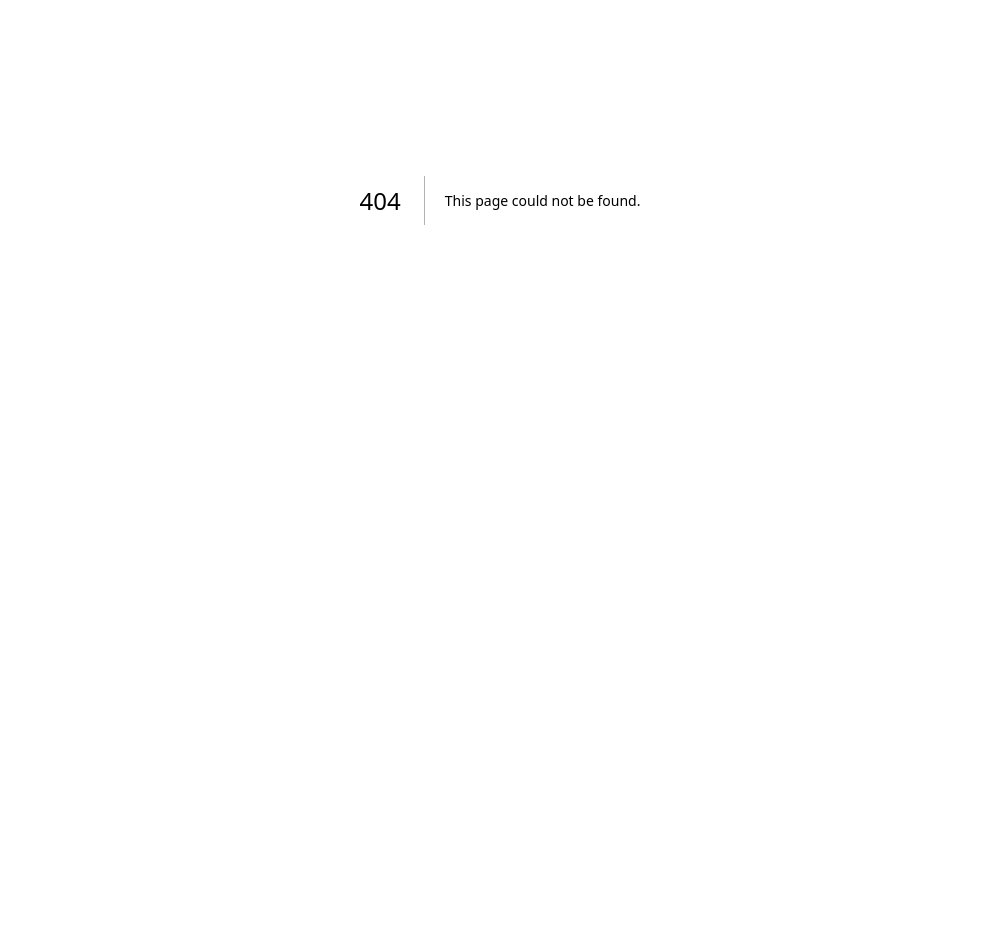
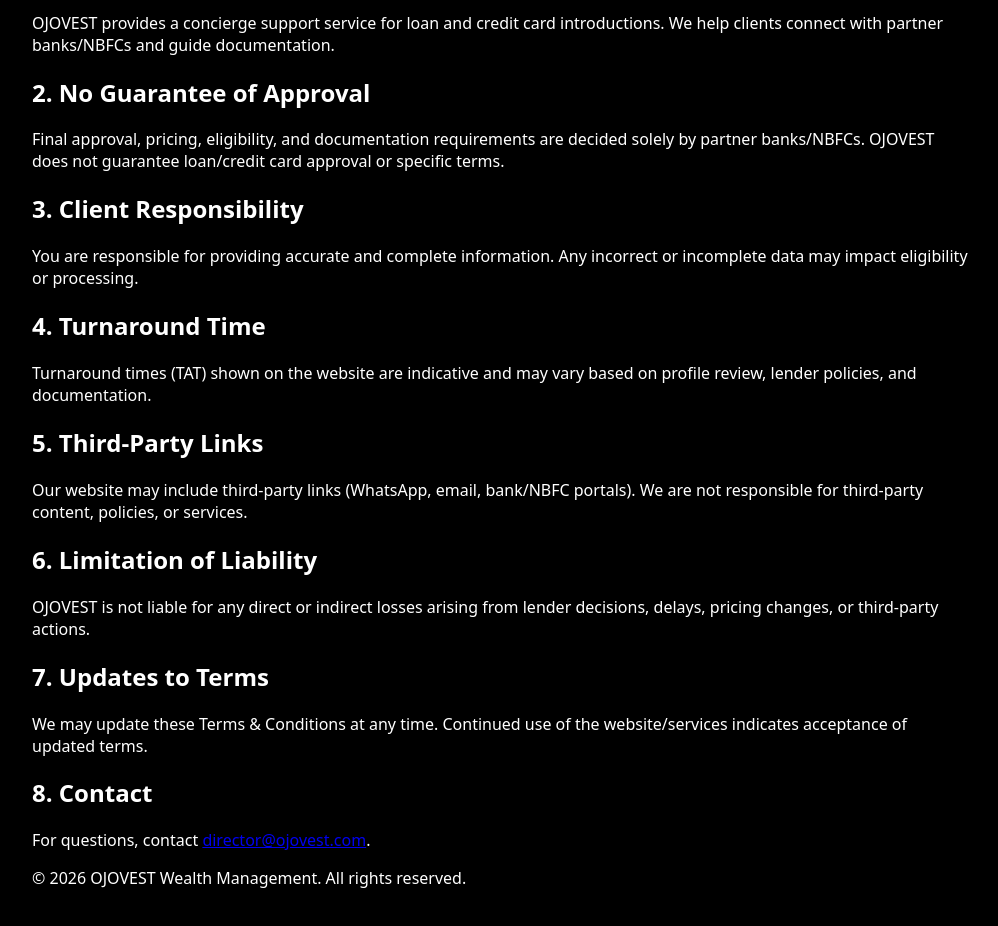
Before and after one commit to ojovest/ojovest, a Next.js app: page /terms in a window 1280 px wide. Before the commit this address had no page. Shown: the part 200-1126 px from the top of the page, without its empty margins (140-1138 px from the left). Before the commit the page ends 800 px from the top, so only its background shows below. Built offline with nearby package versions, Linux system fonts and the light colour scheme.

Commit message:
Create page.js

```diff
--- /dev/null
+++ b/app/terms/page.js
@@ -0,0 +1,71 @@
+export default function TermsPage() {
+  return (
+    <main className="container">
+      <section className="legal">
+        <h1 className="legalTitle">Terms &amp; Conditions</h1>
+
+        <p className="legalText">
+          Welcome to <strong>OJOVEST Wealth Management</strong>. By accessing our
+          website or contacting us via WhatsApp/email, you agree to the following
+          Terms &amp; Conditions.
+        </p>
+
+        <h2 className="legalHeading">1. Nature of Service</h2>
+        <p className="legalText">
+          OJOVEST provides a concierge support service for loan and credit card
+          introductions. We help clients connect with partner banks/NBFCs and
+          guide documentation.
+        </p>
+
+        <h2 className="legalHeading">2. No Guarantee of Approval</h2>
+        <p className="legalText">
+          Final approval, pricing, eligibility, and documentation requirements
+          are decided solely by partner banks/NBFCs. OJOVEST does not guarantee
+          loan/credit card approval or specific terms.
+        </p>
+
+        <h2 className="legalHeading">3. Client Responsibility</h2>
+        <p className="legalText">
+          You are responsible for providing accurate and complete information.
+          Any incorrect or incomplete data may impact eligibility or processing.
+        </p>
+
+        <h2 className="legalHeading">4. Turnaround Time</h2>
+        <p className="legalText">
+          Turnaround times (TAT) shown on the website are indicative and may
+          vary based on profile review, lender policies, and documentation.
+        </p>
+
+        <h2 className="legalHeading">5. Third-Party Links</h2>
+        <p className="legalText">
+          Our website may include third-party links (WhatsApp, email, bank/NBFC
+          portals). We are not responsible for third-party content, policies, or
+          services.
+        </p>
+
+        <h2 className="legalHeading">6. Limitation of Liability</h2>
+        <p className="legalText">
+          OJOVEST is not liable for any direct or indirect losses arising from
+          lender decisions, delays, pricing changes, or third-party actions.
+        </p>
+
+        <h2 className="legalHeading">7. Updates to Terms</h2>
+        <p className="legalText">
+          We may update these Terms &amp; Conditions at any time. Continued use
+          of the website/services indicates acceptance of updated terms.
+        </p>
+
+        <h2 className="legalHeading">8. Contact</h2>
+        <p className="legalText">
+          For questions, contact{" "}
+          <a href="mailto:director@ojovest.com">director@ojovest.com</a>.
+        </p>
+
+        <p className="legalFooter">
+          © {new Date().getFullYear()} OJOVEST Wealth Management. All rights
+          reserved.
+        </p>
+      </section>
+    </main>
+  );
+}
```
